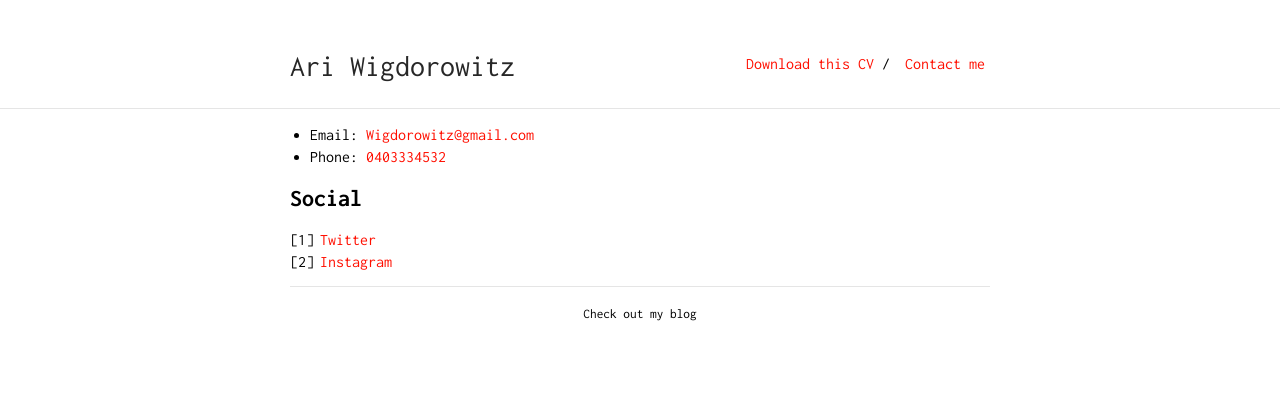
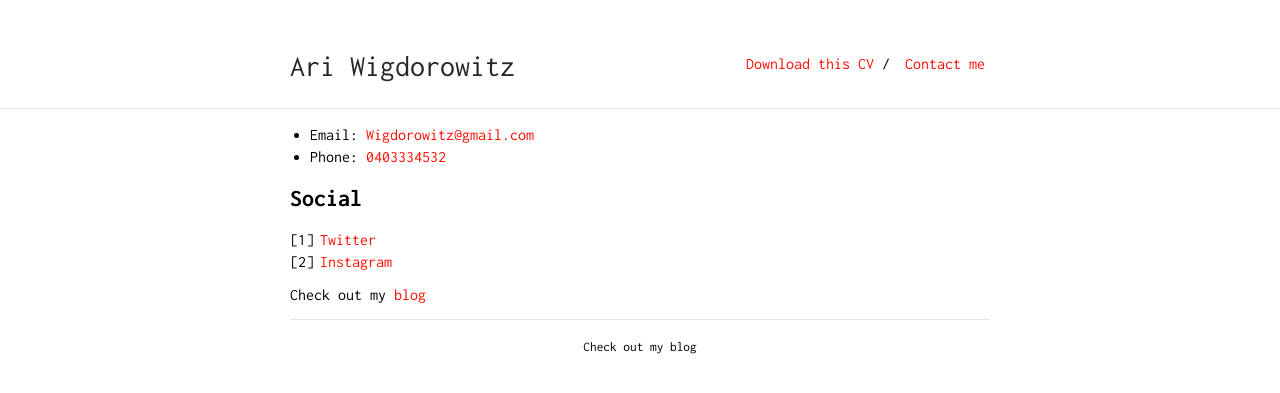
Before and after one commit to Wigdo/cv, a Jekyll site: the page built from contact.md, in a window 1280 px wide. Shown: the top 393 px of the page. Built offline with Jekyll 4.4.1, drawn with Linux system fonts in a browser that asks for light colours.

Commit message:
Update contact.md

```diff
--- a/contact.md
+++ b/contact.md
@@ -9,3 +9,5 @@ is_contact: true
 ## Social
 1.  [Twitter](https://twitter.com/Wigda)
 2. [Instagram](https://www.instagram.com/wigdo/)
+
+Check out my [blog](https://wigdo.github.io/papyrus)
```
